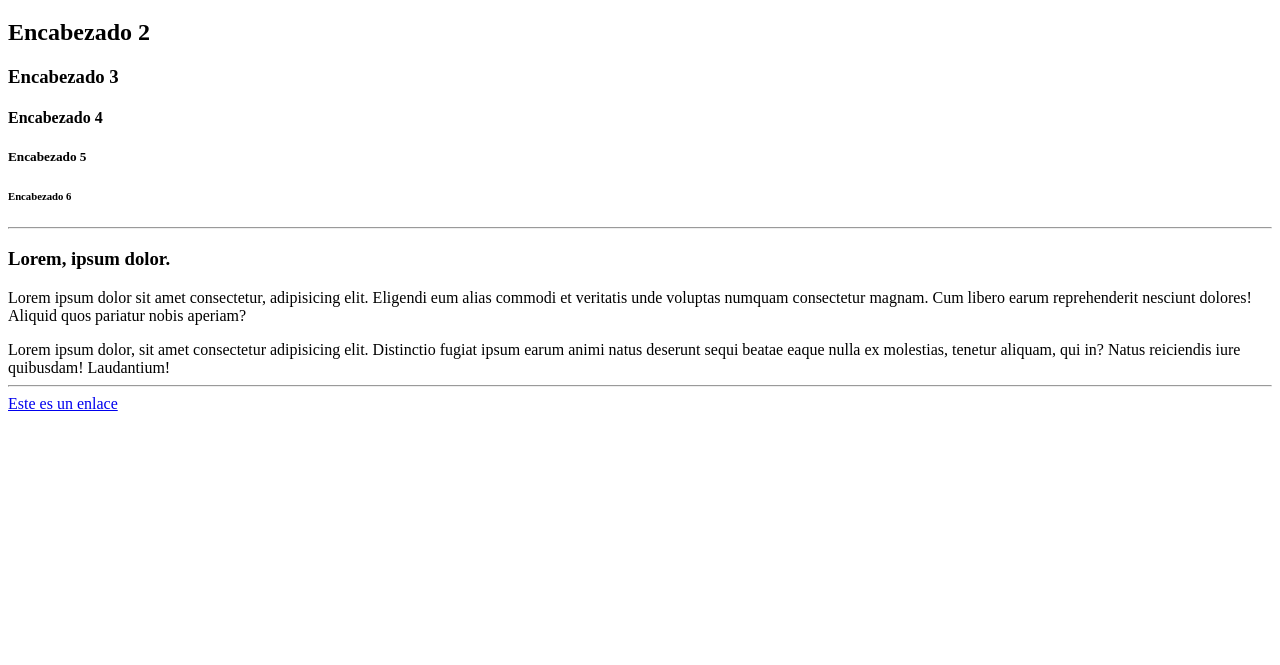
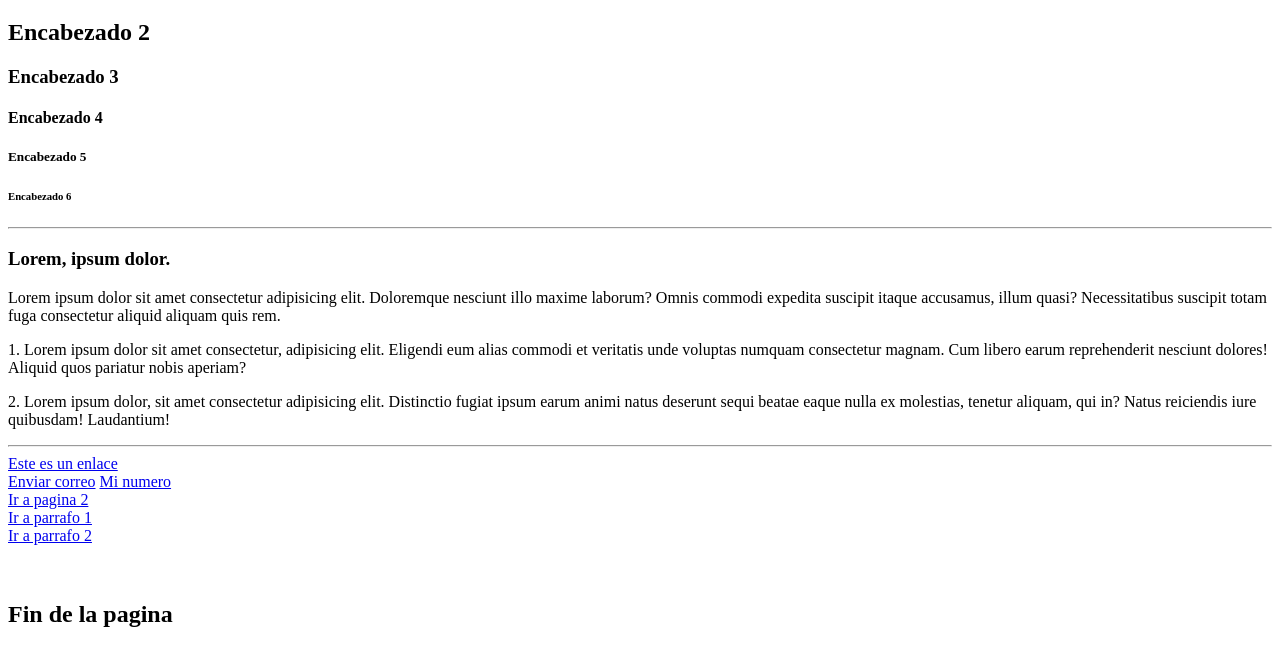
Before and after one commit to DanRexd/generation-ch16, a plain HTML site: page 2-intro.web/hmtl/index.html in a window 1280 px wide. Shown: the part 61-726 px from the top of the page. Drawn offline with Linux system fonts and the light colour scheme.

Commit message:
Inserccion de imagenes en HTML y vinculos

```diff
--- a/2-intro.web/hmtl/index.html
+++ b/2-intro.web/hmtl/index.html
@@ -6,7 +6,7 @@
     <meta name="viewport" content="width=device-width, initial-scale=1.0">
     <title>Document</title>
 </head>
-<body>
+<p>
 
     <h1>Encabezado 1</h1>
     <h2>Encabezado 2</h2>
@@ -19,16 +19,38 @@
 
 <h3>Lorem, ipsum dolor.</h3>
 
-<p>Lorem ipsum dolor sit amet consectetur, adipisicing elit. Eligendi eum alias commodi et veritatis unde voluptas numquam consectetur magnam. Cum libero earum reprehenderit nesciunt dolores! Aliquid quos pariatur nobis aperiam?
+</p> Lorem ipsum dolor sit amet consectetur adipisicing elit. Doloremque nesciunt illo maxime laborum? Omnis commodi expedita suscipit itaque accusamus, illum quasi? Necessitatibus suscipit totam fuga consectetur aliquid aliquam quis rem.
 
-</p>Lorem ipsum dolor, sit amet consectetur adipisicing elit. Distinctio fugiat ipsum earum animi natus deserunt sequi beatae eaque nulla ex molestias, tenetur aliquam, qui in? Natus reiciendis iure quibusdam! Laudantium!
+<p id="parrafo1"> 1. Lorem ipsum dolor sit amet consectetur, adipisicing elit. Eligendi eum alias commodi et veritatis unde voluptas numquam consectetur magnam. Cum libero earum reprehenderit nesciunt dolores! Aliquid quos pariatur nobis aperiam?
+
+<p id="parrafo2"> 2. Lorem ipsum dolor, sit amet consectetur adipisicing elit. Distinctio fugiat ipsum earum animi natus deserunt sequi beatae eaque nulla ex molestias, tenetur aliquam, qui in? Natus reiciendis iure quibusdam! Laudantium!
 
 <hr>
 
 <!-- Etiqueta Enlace-->
 
 <a href="https://www.google.com/
-"target="_blank">Este es un enlace</a>
+"target="_blank">Este es un enlace</a> <!-- el "_blank" es para abrir una pestaña nueva -->
+
+<br> <!-- Es un Enter-->
+
+<a href="mailto:daniel_jdlr@outlook.com">Enviar correo</a>
+
+<a href="tel:+5512890395">Mi numero</a>
+
+<br>
+
+<a href="assets/Pages/pagina2.html">Ir a pagina 2</a> <!-- El # significa que aun se selecciona el link-->
+
+<br>
+<a href="#parrafo1">Ir a parrafo 1</a>
+<br>
+<a href="#parrafo2">Ir a parrafo 2</a>
+<br>
+<br>
+<br>
+<h2>Fin de la pagina</h2>
+
 
 </body>
 </html>
```
Also changed, not shown: 2-intro.web/hmtl/assets/Pages/pagina2.html (added, +28 -0 lines), 2-intro.web/hmtl/assets/img/Perrito.jpg (added).
